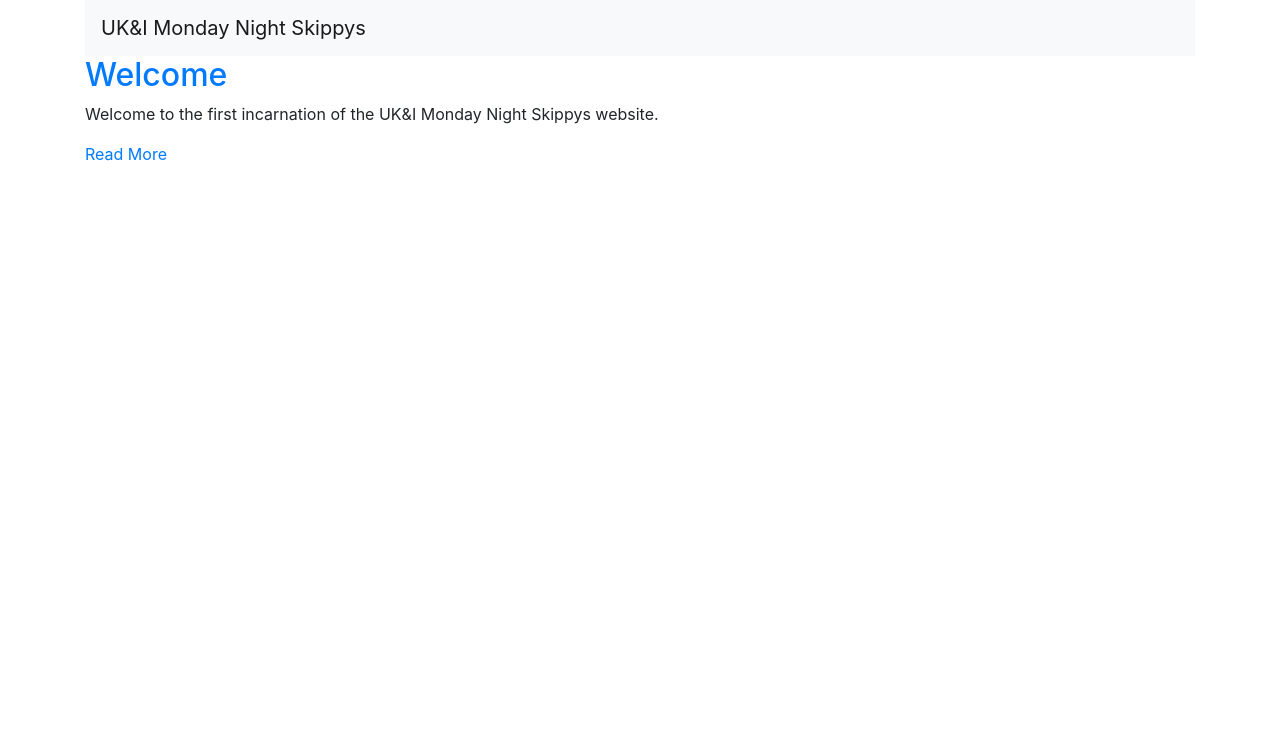
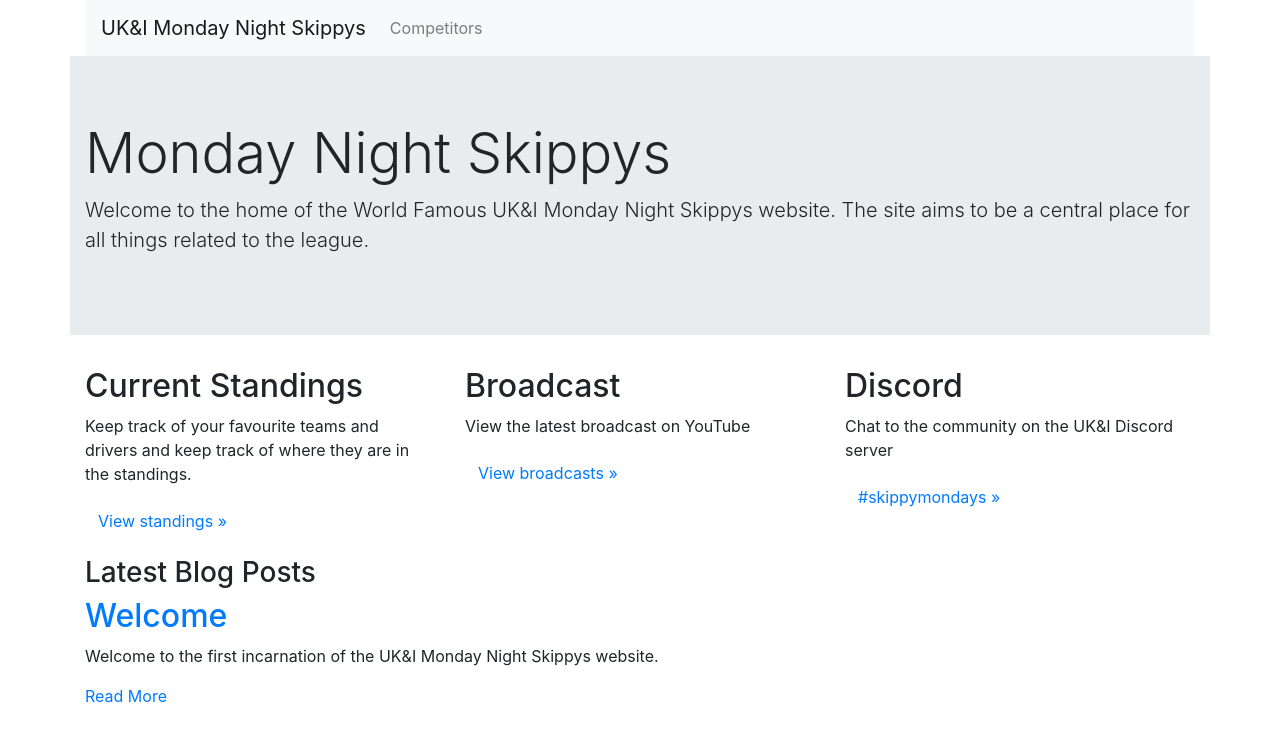
Before and after one commit to mondaynightskippys/mondaynightskippys.github.io, a Jekyll site: the page built from index.html, in a window 1280 px wide. Shown: the top 742 px of the page. Built offline with Jekyll 4.4.1, drawn with Linux system fonts in a browser that asks for light colours.

Commit message:
Some links and empty competitor profiles

```diff
--- /dev/null
+++ b/Gemfile
@@ -0,0 +1,4 @@
+source "https://rubygems.org"
+
+gem "github-pages", group: :jekyll_plugins
+gem "jekyll-theme-cayman"
--- a/_config.yml
+++ b/_config.yml
@@ -1 +1,21 @@
 theme: jekyll-theme-cayman
+
+collections:
+  competitors:
+    output: true
+
+defaults:
+  -
+    scope:
+      path: "" # an empty string here means all files in the project
+      type: "competitors" # previously `post` in Jekyll 2.2.
+    values:
+      layout: "competitor"
+
+# Exclude these files from your production _site
+exclude:
+  - Gemfile
+  - Gemfile.lock
+  - LICENSE
+  - README.md
+  - CNAME
--- /dev/null
+++ b/_includes/meta.html
@@ -0,0 +1,18 @@
+<meta charset="utf-8" />
+<meta content='text/html; charset=utf-8' http-equiv='Content-Type'>
+<meta http-equiv='X-UA-Compatible' content='IE=edge'>
+<meta name='viewport' content='width=device-width, initial-scale=1.0, maximum-scale=1.0'>
+
+{% if page.excerpt %}
+<meta name="description" content="{{ page.excerpt| strip_html }}" />
+<meta property="og:description" content="{{ page.excerpt| strip_html }}" />
+{% else %}
+<meta name="description" content="{{ site.description }}">
+<meta property="og:description" content="{{ site.description }}" />
+{% endif %}
+<meta name="author" content="{{ site.name }}" />
+
+{% if page.title %}
+<meta property="og:title" content="{{ page.title }}" />
+<meta property="twitter:title" content="{{ page.title }}" />
+{% endif %}
--- a/_layouts/default.html
+++ b/_layouts/default.html
@@ -1,14 +1,12 @@
 <!doctype html>
 <html lang="en">
   <head>
-    <!-- Required meta tags -->
-    <meta charset="utf-8">
-    <meta name="viewport" content="width=device-width, initial-scale=1, shrink-to-fit=no">
+    <title>{% if page.title %}{{ page.title }} – {% endif %}{{ site.name }} – {{ site.description }}</title>
+
+    {% include meta.html %}
 
     <!-- Bootstrap CSS -->
     <link rel="stylesheet" href="https://stackpath.bootstrapcdn.com/bootstrap/4.1.1/css/bootstrap.min.css" integrity="sha384-WskhaSGFgHYWDcbwN70/dfYBj47jz9qbsMId/iRN3ewGhXQFZCSftd1LZCfmhktB" crossorigin="anonymous">
-
-    <title>{% if page.title %}{{ page.title }} – {% endif %}{{ site.name }} – {{ site.description }}</title>
   </head>
   <body>
     <div class="container">
@@ -17,15 +15,15 @@
         <button class="navbar-toggler" type="button" data-toggle="collapse" data-target="#navbarNavAltMarkup" aria-controls="navbarNavAltMarkup" aria-expanded="false" aria-label="Toggle navigation">
           <span class="navbar-toggler-icon"></span>
         </button>
-        <!-- <div class="collapse navbar-collapse" id="navbarNavAltMarkup">
+        <div class="collapse navbar-collapse" id="navbarNavAltMarkup">
           <div class="navbar-nav">
-            <a class="nav-item nav-link active" href="#">Home <span class="sr-only">(current)</span></a>
-            <a class="nav-item nav-link" href="#">Features</a>
-            <a class="nav-item nav-link" href="#">Pricing</a>
-            <a class="nav-item nav-link disabled" href="#">Disabled</a>
+            <!-- <a class="nav-item nav-link" href="/">Home <span class="sr-only">(current)</span></a> -->
+            <a class="nav-item nav-link" href="/competitors">Competitors</a>
           </div>
-        </div> -->
+        </div>
       </nav>
+
+      <!-- <li {% if "about" == active_page %} class="hidden-sm active"{% else %} class="hidden-sm"{% endif %}> -->
 
       <!-- Content here -->
       {{ content }}
--- a/index.html
+++ b/index.html
@@ -1,6 +1,56 @@
 ---
 layout: default
 ---
+
+<div class="row">
+  <div class="jumbotron jumbotron-fluid">
+    <div class="container">
+      <h1 class="display-4">Monday Night Skippys</h1>
+      <p class="lead">Welcome to the home of the World Famous UK&I Monday Night Skippys website.  The site aims to be a central place for all things related to the league.</p>
+    </div>
+  </div>
+</div>
+
+<div class="row">
+  <div class="col-md-4">
+    <h2>
+      Current Standings
+    </h2>
+    <p>
+      Keep track of your favourite teams and drivers and keep track of where they are in the standings.
+    </p>
+    <p>
+      <a class="btn" href="https://www.danlisa.com/scoring/season_standings.php?season_id=7666" target="_blank">View standings »</a>
+    </p>
+  </div>
+  <div class="col-md-4">
+    <h2>
+      Broadcast
+    </h2>
+    <p>
+      View the latest broadcast on YouTube
+    </p>
+    <p>
+      <a class="btn" href="https://www.youtube.com/watch?v=F3Hdo3k_6X0&list=PL-wz-fxCI5TtKIy0O1wZWBvp9n91787bh">View broadcasts »</a>
+    </p>
+  </div>
+  <div class="col-md-4">
+    <h2>
+      Discord
+    </h2>
+    <p>
+      Chat to the community on the UK&I Discord server
+    </p>
+    <p>
+      <a class="btn" href="https://discordapp.com/channels/179012266975428608/342965213701734402">#skippymondays »</a>
+    </p>
+  </div>
+</div>
+
+
+<div class="row">
+  <div class="col-md-12">
+    <h3>Latest Blog Posts</h3>
     {% for post in site.posts %}
     <div class="row">
         <article class="col-md-12">
@@ -15,3 +65,5 @@
         </article>
     </div>
     {% endfor %}
+  </div>
+</div>
```
Also changed, not shown: _competitors/allan_paterson.md (added, +3 -0 lines), _competitors/darrell_taylor.md (added, +3 -0 lines), _competitors/paul_thurston.md (added, +3 -0 lines), _layouts/competitor.html (added, +11 -0 lines), competitors/index.html (added, +13 -0 lines), Gemfile.lock (added), 1 other file. Lines whose indentation alone changed are shown as unchanged.
